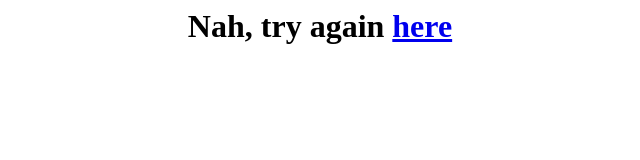
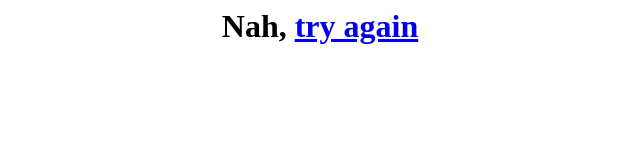
Before and after one commit to rain0056/rain, a plain HTML site: page index_2.html in a window 1280 px wide. Shown: the whole page, without its empty margins (320-960 px from the left). Drawn offline with Linux system fonts and the light colour scheme.

Commit message:
Update index_2.html

```diff
--- a/index_2.html
+++ b/index_2.html
@@ -1,5 +1,8 @@
 <html>
+    <head>
+        <link rel="stylesheet" href="style_2.css">
+    </head>
     <body>
-        <h1 align="center">Nah, try again <a href=https://thunder7008.github.io/rain/>here</a></h1>
+        <h1 align="center">Nah, <a href=index.html>try again</a></h1>
     </body>
 </html>
```
